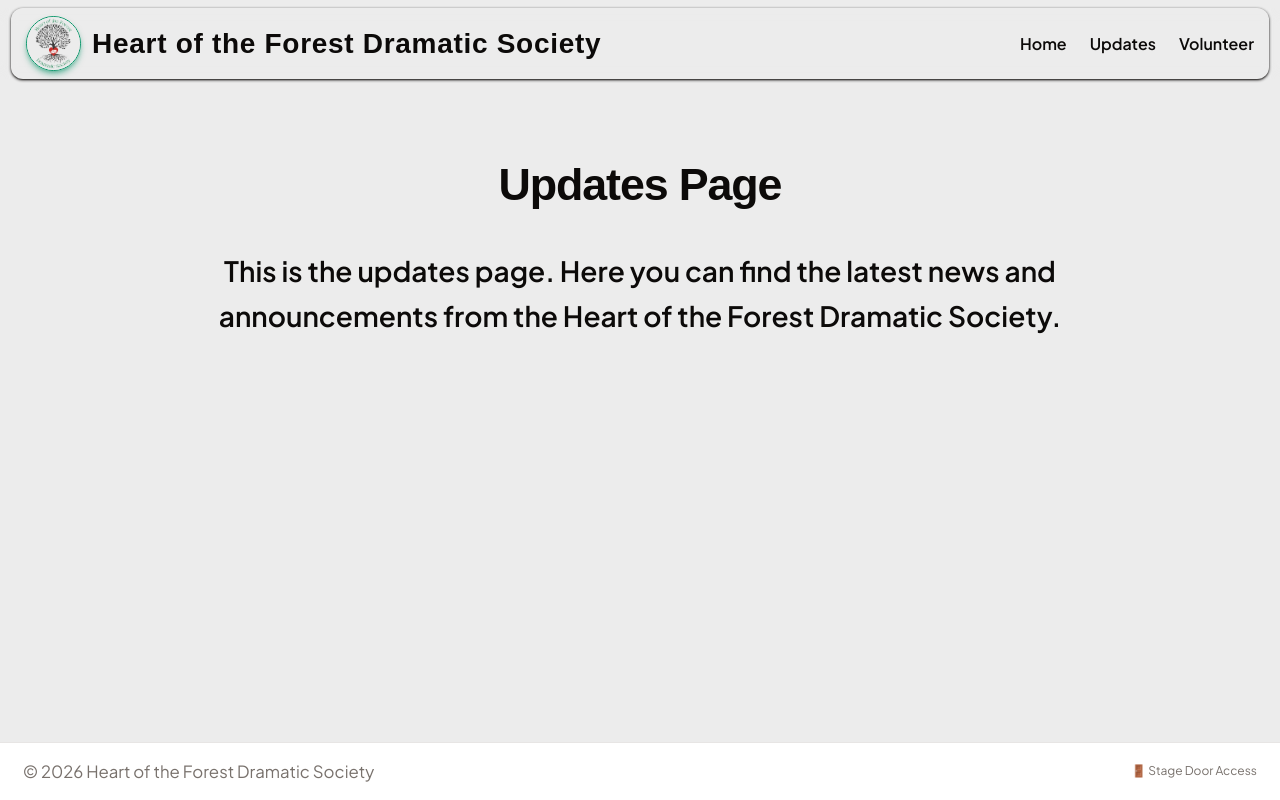
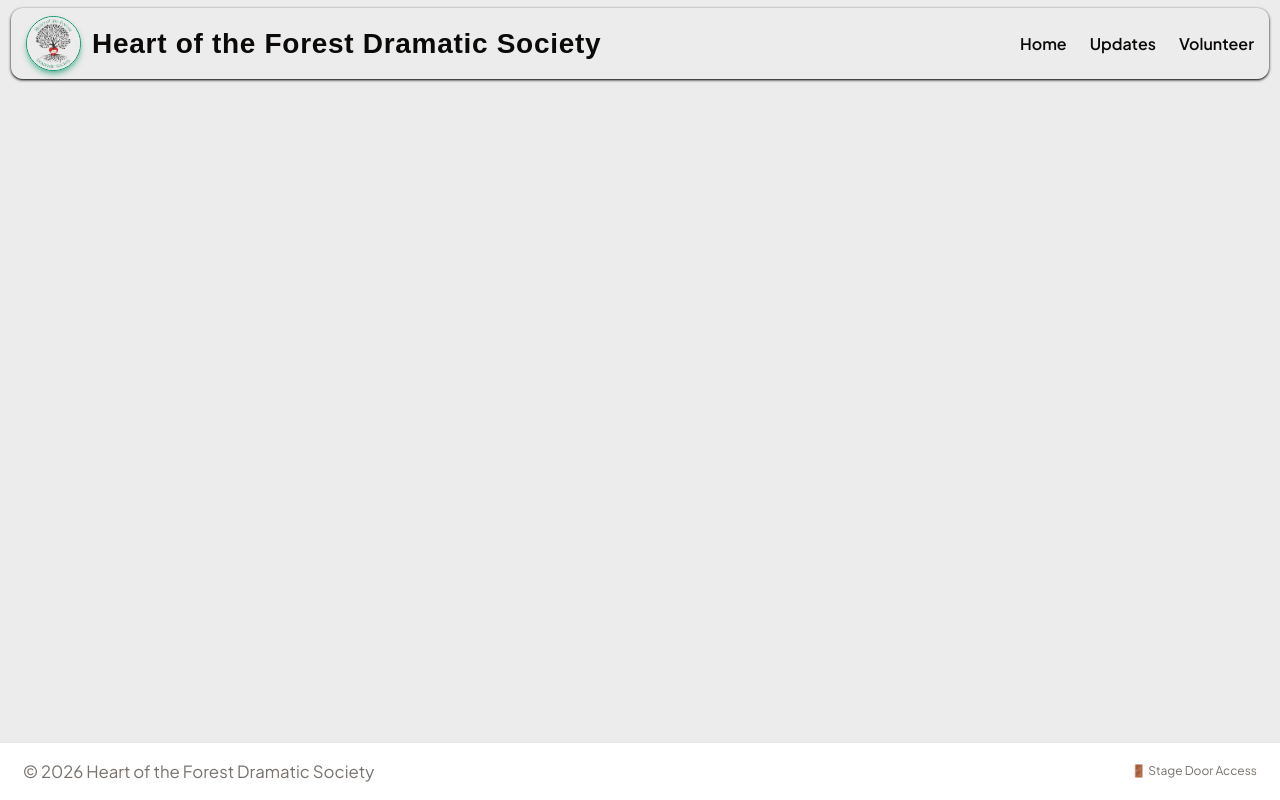
Before and after one commit to DeadpanDev/heart-of-the-forest-dramatic-society-website, a Next.js app: page /updates in a window 1280 px wide. Built offline with nearby package versions, Linux system fonts and the light colour scheme; a web font is replaced by a local one.

Commit message:
chore: comment out content in UpdatesPage for future reference

```diff
--- a/src/app/(pages)/updates/page.tsx
+++ b/src/app/(pages)/updates/page.tsx
@@ -1,14 +1,13 @@
 export default function UpdatesPage() {
   return (
     <>
-      {/*  */}
-      <h1 className="text-2xl font-bold font-serif text-foreground sm:text-3xl">
+      {/* <h1 className="text-2xl font-bold font-serif text-foreground sm:text-3xl">
         Updates Page
       </h1>
       <p className="page-copy text-base text-wrap sm:text-xl">
         This is the updates page. Here you can find the latest news and
         announcements from the Heart of the Forest Dramatic Society.
-      </p>
+      </p> */}
     </>
   );
 }
```
